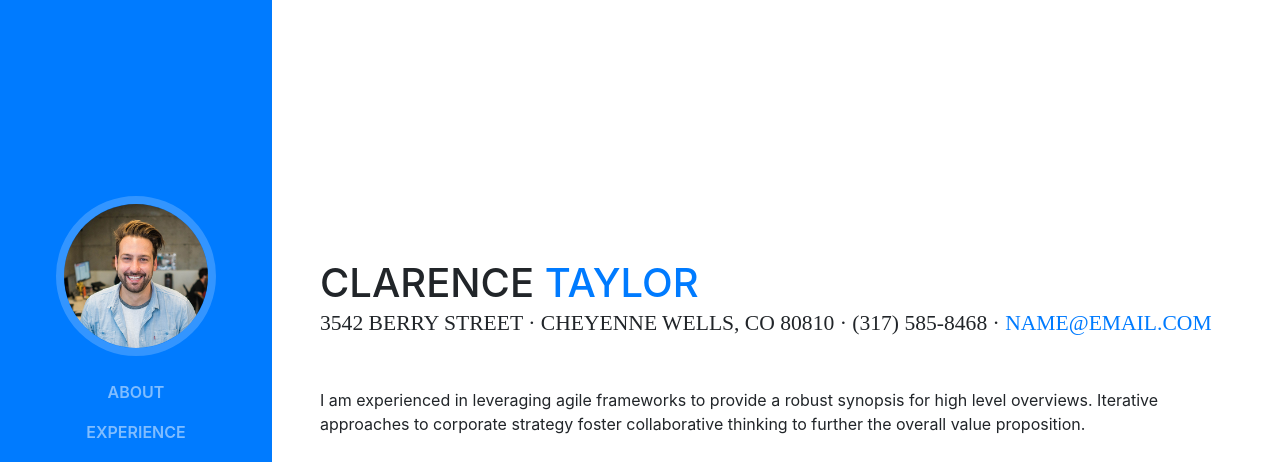
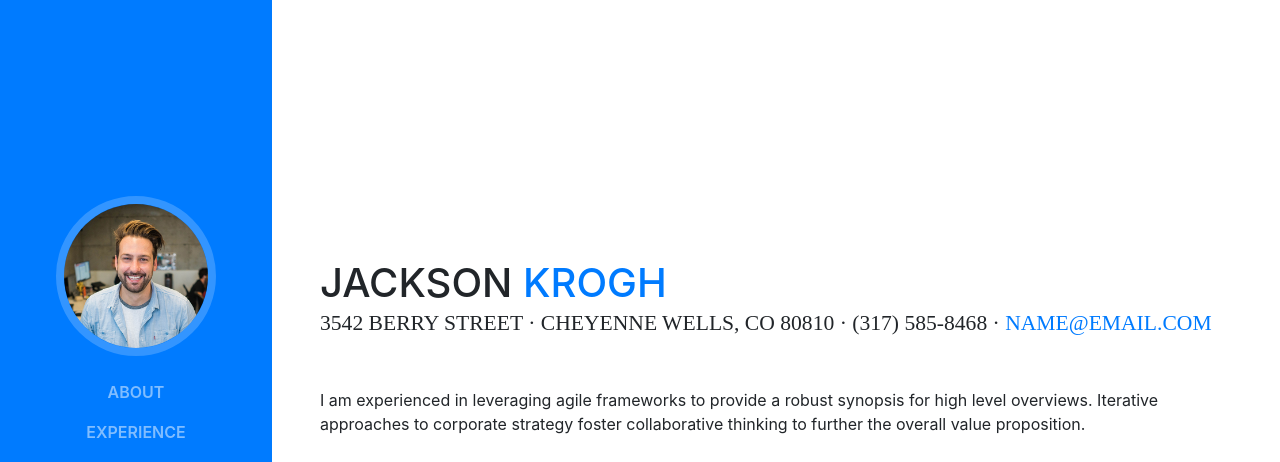
Before and after one commit to ryanc3412/ryanc3412.github.io, a website with bundled scripts: page index.html in a window 1280 px wide. Shown: the top 462 px of the page. Built offline with nearby package versions, Linux system fonts and the light colour scheme; a web font is replaced by a local one.

Commit message:
Update name

```diff
--- a/index.html
+++ b/index.html
@@ -65,8 +65,8 @@
 
       <section class="resume-section p-3 p-lg-5 d-flex d-column" id="about">
         <div class="my-auto">
-          <h1 class="mb-0">Clarence
-            <span class="text-primary">Taylor</span>
+          <h1 class="mb-0">Jackson
+            <span class="text-primary">Krogh</span>
           </h1>
           <div class="subheading mb-5">3542 Berry Street · Cheyenne Wells, CO 80810 · (317) 585-8468 ·
             <a href="mailto:name@email.com">name@email.com</a>
```
